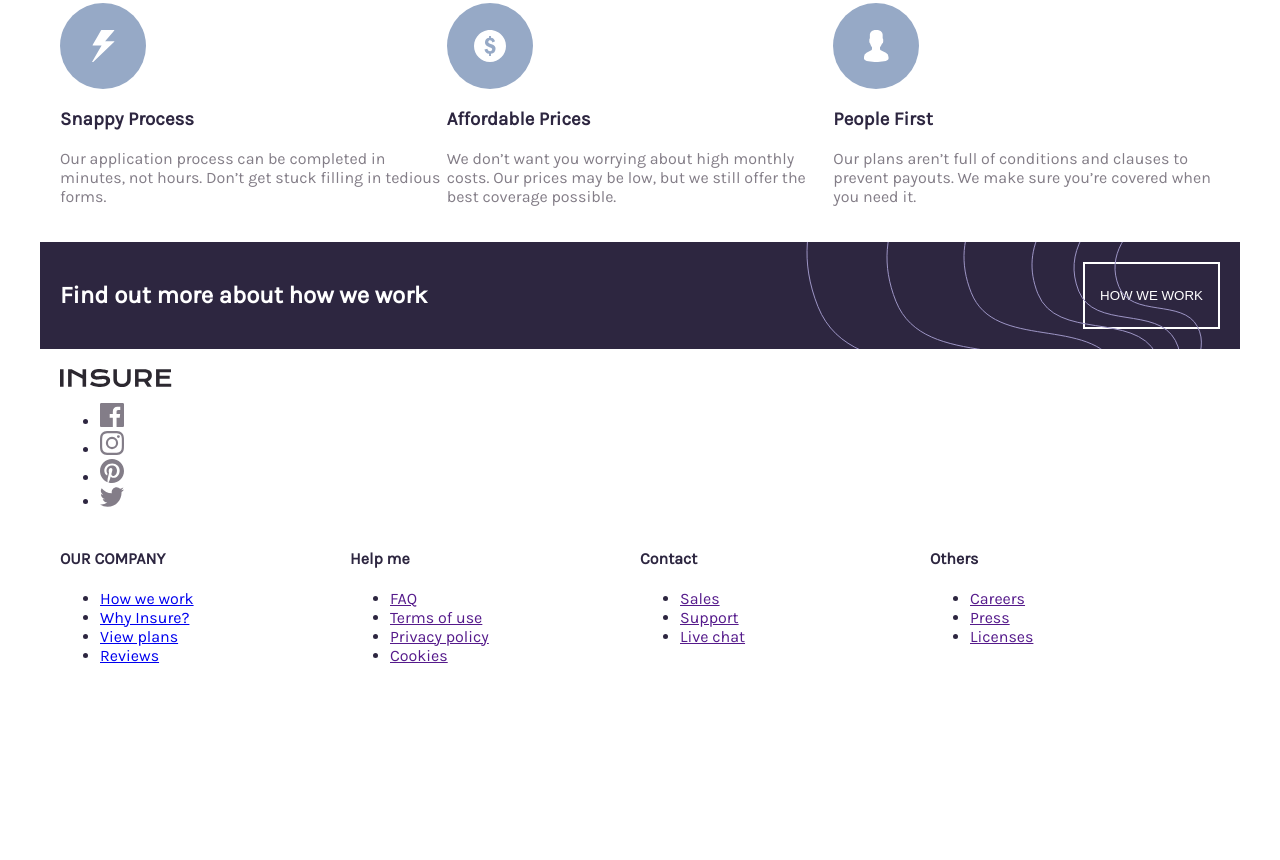
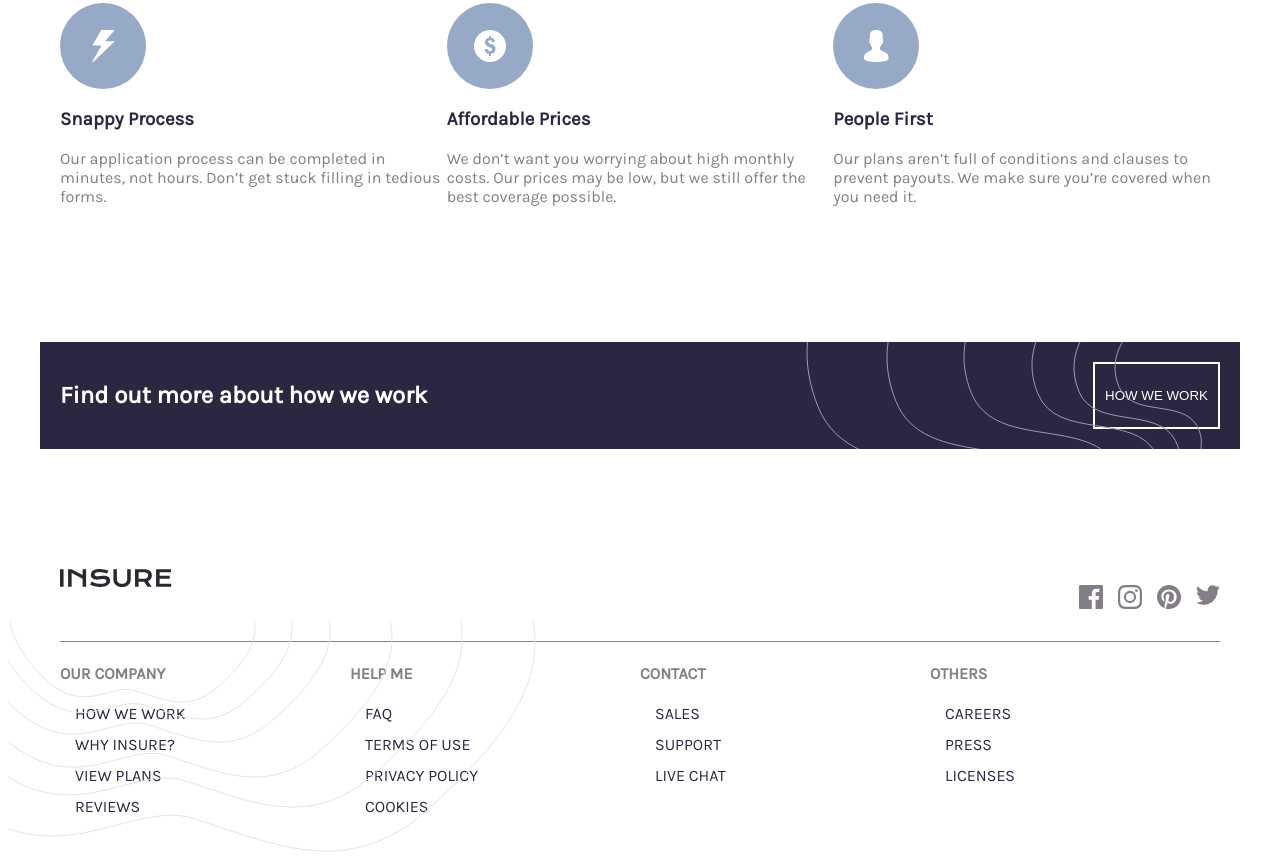
Before and after one commit to linhos/html-project-1, a plain HTML site: page index.html in a window 1280 px wide. Shown: the part 1236-2096 px from the top of the page. Before the commit the page ends 1945 px from the top, so only its background shows below. Drawn offline with Linux system fonts and the light colour scheme.

Commit message:
finish app

```diff
--- a/index.html
+++ b/index.html
@@ -103,13 +103,12 @@
     <!-- footer -->
     <footer>
       <div class="container">
-        <div class="flex">
+        <div class="flex border-bottom">
           <div>
             <img src="./static/images/logo.svg" alt="logo" />
           </div>
-        </div>
-        <div>
-          <ul>
+
+          <ul class="flex">
             <li>
               <a href="#"
                 ><img src="static/images/icon-facebook.svg" alt="Facebook"
@@ -132,6 +131,7 @@
             </li>
           </ul>
         </div>
+
         <div class="flex">
           <div>
             <h4>OUR COMPANY</h4>
--- a/static/css/app.css
+++ b/static/css/app.css
@@ -38,7 +38,7 @@ h3 {
 }
 
 .btn {
-  padding: 10px 15px;
+  padding: 10px;
   border: 2px solid #fff;
   background-color: transparent;
   color: #fff;
@@ -49,6 +49,12 @@ h3 {
   color: var(--dark-violet);
   border: 1px solid var(--dark-violet);
   padding: 10px;
+}
+
+.btn:hover,
+btn:active {
+  color: var(--gray-blue);
+  border: 1px solid var(--gray-blue);
 }
 
 /* nav styling */
@@ -79,6 +85,9 @@ header {
   position: relative;
   margin-bottom: 250px;
 }
+header * {
+  z-index: 1; /* Poder seleccionar texto o clicar en el boton */
+}
 
 header::after {
   content: "";
@@ -102,6 +111,7 @@ header::before {
   left: 0;
   width: 100%;
   height: 100%;
+  z-index: 0;
 }
 
 .image-header {
@@ -116,6 +126,7 @@ section {
   background-color: var(--dark-violet);
   color: #fff;
   position: relative;
+  margin: 100px auto 100px auto; /* top right bottom left */
 }
 
 .bg-violet::after {
@@ -140,4 +151,47 @@ section p {
 
 /* footer styling */
 footer {
+  color: var(--dark-grayish-violet);
+  position: relative;
 }
+
+footer::before {
+  content: "";
+  background-image: url("../images/bg-pattern-footer-desktop.svg");
+  background-repeat: no-repeat;
+  background-position: bottom left;
+  position: absolute;
+  bottom: 0;
+  left: 0;
+  width: 100%;
+  height: 100%;
+}
+
+footer h4 {
+  color: var(--dark-grayish-violet);
+  text-transform: uppercase;
+}
+
+footer ul {
+  padding: 0px;
+  list-style-type: none;
+}
+
+footer li {
+  margin-bottom: 12px;
+  margin-left: 15px;
+}
+
+footer li a {
+  color: var(--dark-violet);
+  text-transform: uppercase;
+  text-decoration: none;
+}
+
+align-start {
+  align-items: flex-start;
+}
+
+.border-bottom {
+  border-bottom: 1px solid var(--dark-grayish-violet);
+}
```
